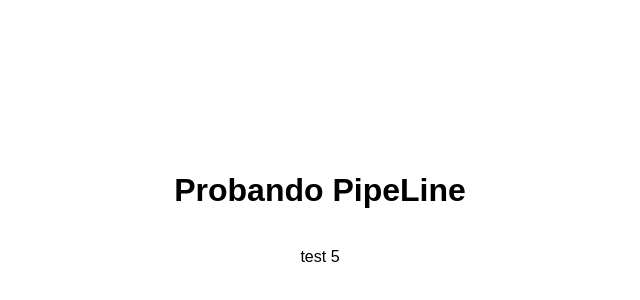
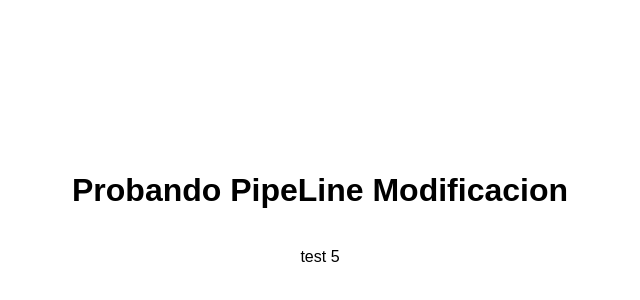
Before and after one commit to kawsvscCC/PipeLineIUEKaws, a plain HTML site: page index.html in a window 1280 px wide. Shown: the part 84-384 px from the top of the page, without its empty margins (320-960 px from the left). Drawn offline with Linux system fonts and the light colour scheme.

Commit message:
Update index.html

```diff
--- a/index.html
+++ b/index.html
@@ -5,6 +5,6 @@
   <title>Hola Mundo desde ECS</title>
 </head>
 <body style="font-family: Arial; text-align: center; margin-top: 20%;">
-  <h1>Probando PipeLine</h1><br>test 5
+  <h1>Probando PipeLine Modificacion</h1><br>test 5
 </body>
 </html>
```
